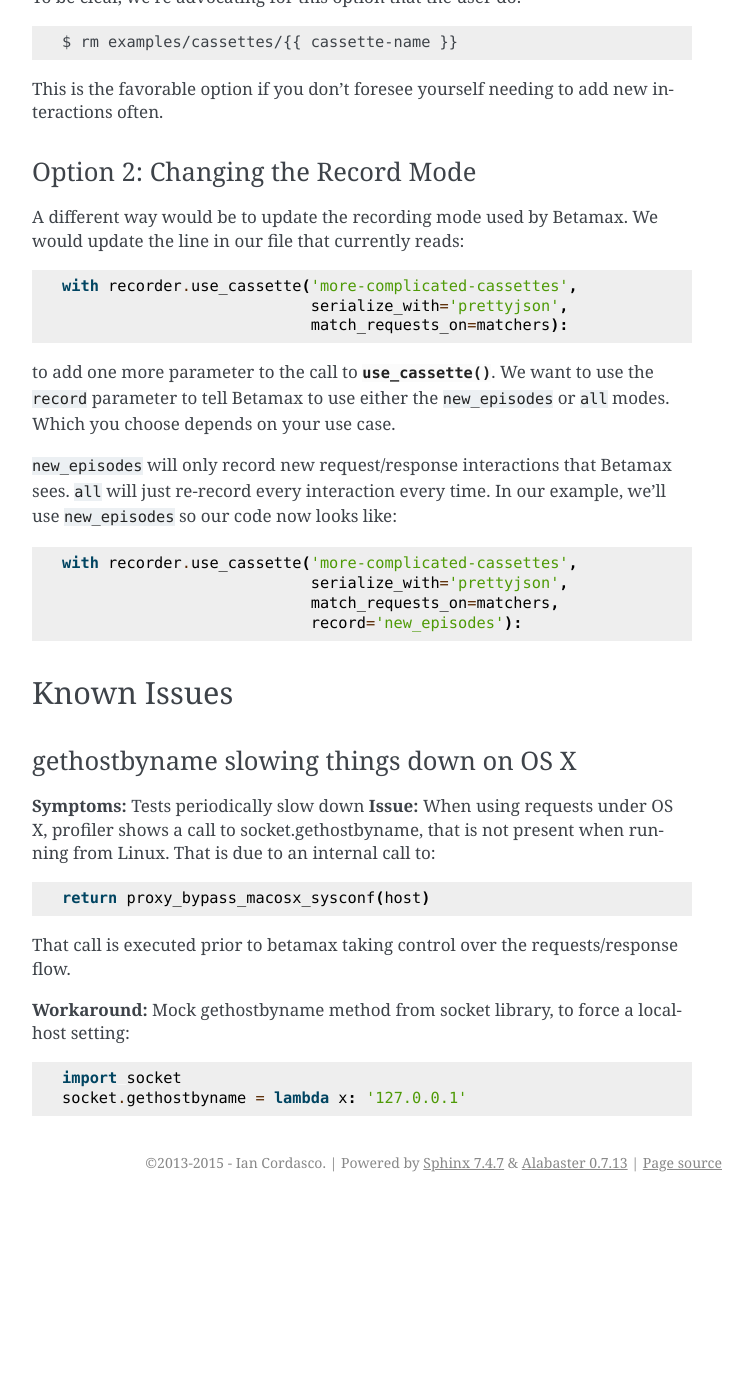
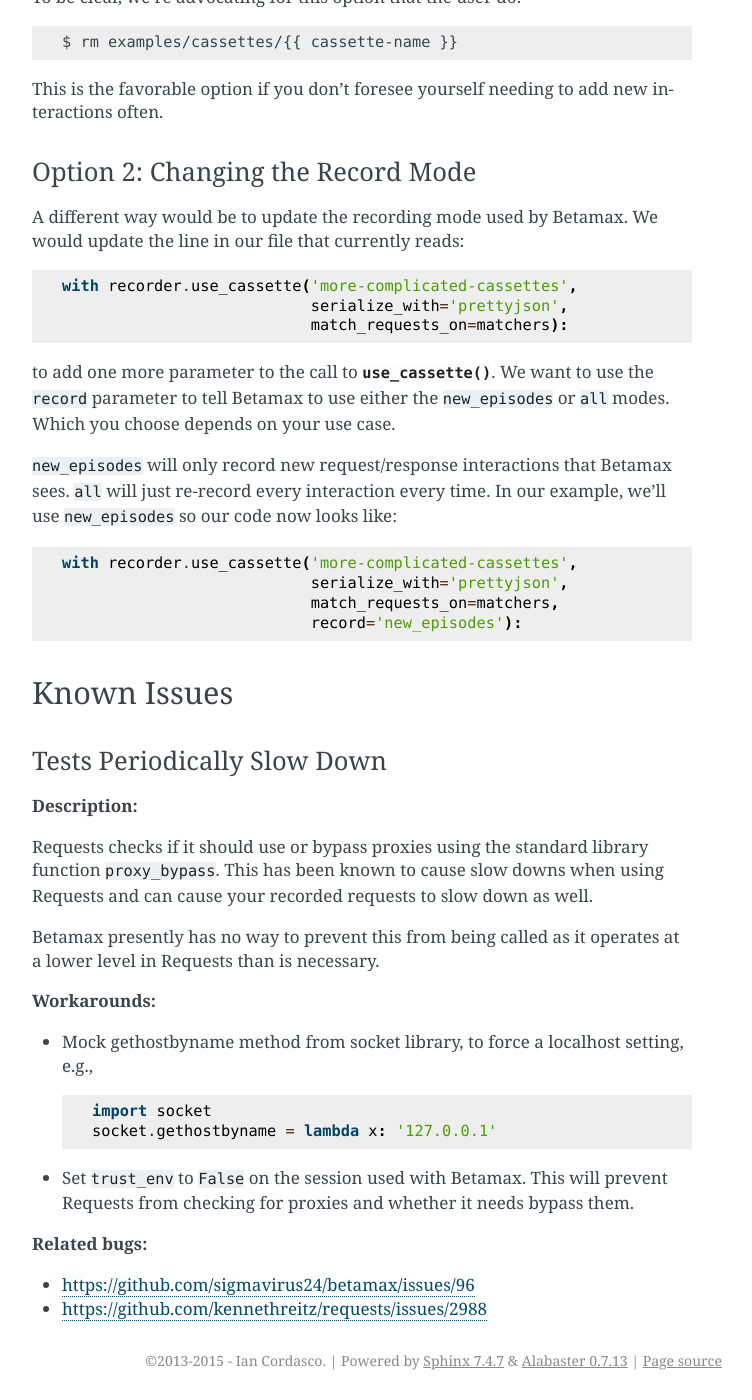
Before and after one commit to betamaxpy/betamax, a Sphinx documentation site: the page built from docs/long_term_usage.rst, in a window 1280 px wide and 1400 px high, scrolled down 1294 px. Shown: the whole window, without its empty margins (388-1140 px from the left). Built offline with Sphinx 7.4.7, drawn with Linux system fonts in a browser that asks for light colours; before the commit the page ends 2496 px from its top, so only the background shows below that; some of the changed text lies outside the part shown.

Commit message:
Update known issues section with template

```diff
--- a/docs/long_term_usage.rst
+++ b/docs/long_term_usage.rst
@@ -88,19 +88,61 @@ example, we'll use ``new_episodes`` so our code now looks like:
 Known Issues
 ------------
 
-gethostbyname slowing things down on OS X
-~~~~~~~~~~~~~~~~~~~~~~~~~~~~~~~~~~~~~~~~~
+Tests Periodically Slow Down
+~~~~~~~~~~~~~~~~~~~~~~~~~~~~
 
-**Symptoms:** Tests periodically slow down
-**Issue:** When using requests under OS X, profiler shows a call to socket.gethostbyname, that is not present when running from Linux. That is due to an internal call to::
+**Description:**
 
-    return proxy_bypass_macosx_sysconf(host)
+Requests checks if it should use or bypass proxies using the standard library
+function ``proxy_bypass``. This has been known to cause slow downs when using
+Requests and can cause your recorded requests to slow down as well.
 
-That call is executed prior to betamax taking control over the requests/response flow.
+Betamax presently has no way to prevent this from being called as it operates
+at a lower level in Requests than is necessary.
 
-**Workaround:** Mock gethostbyname method from socket library, to force a localhost setting:
+**Workarounds:**
 
-.. code-block:: python
+- Mock gethostbyname method from socket library, to force a localhost setting,
+  e.g.,
 
-    import socket
-    socket.gethostbyname = lambda x: '127.0.0.1'
+  .. code-block:: python
+
+      import socket
+      socket.gethostbyname = lambda x: '127.0.0.1'
+
+- Set ``trust_env`` to ``False`` on the session used with Betamax. This will
+  prevent Requests from checking for proxies and whether it needs bypass them.
+
+**Related bugs:**
+
+- https://github.com/sigmavirus24/betamax/issues/96
+
+- https://github.com/kennethreitz/requests/issues/2988
+
+..
+    Template for known issues
+
+    Descriptive Title
+    ~~~~~~~~~~~~~~~~~
+
+    **Description:**
+
+    <Description of issue>
+
+    **Workaround(s):**
+
+    - List
+
+    - of
+
+    - workarounds
+
+    **Related bug(s):**
+
+    - List
+
+    - of
+
+    - bug
+
+    - links
```
